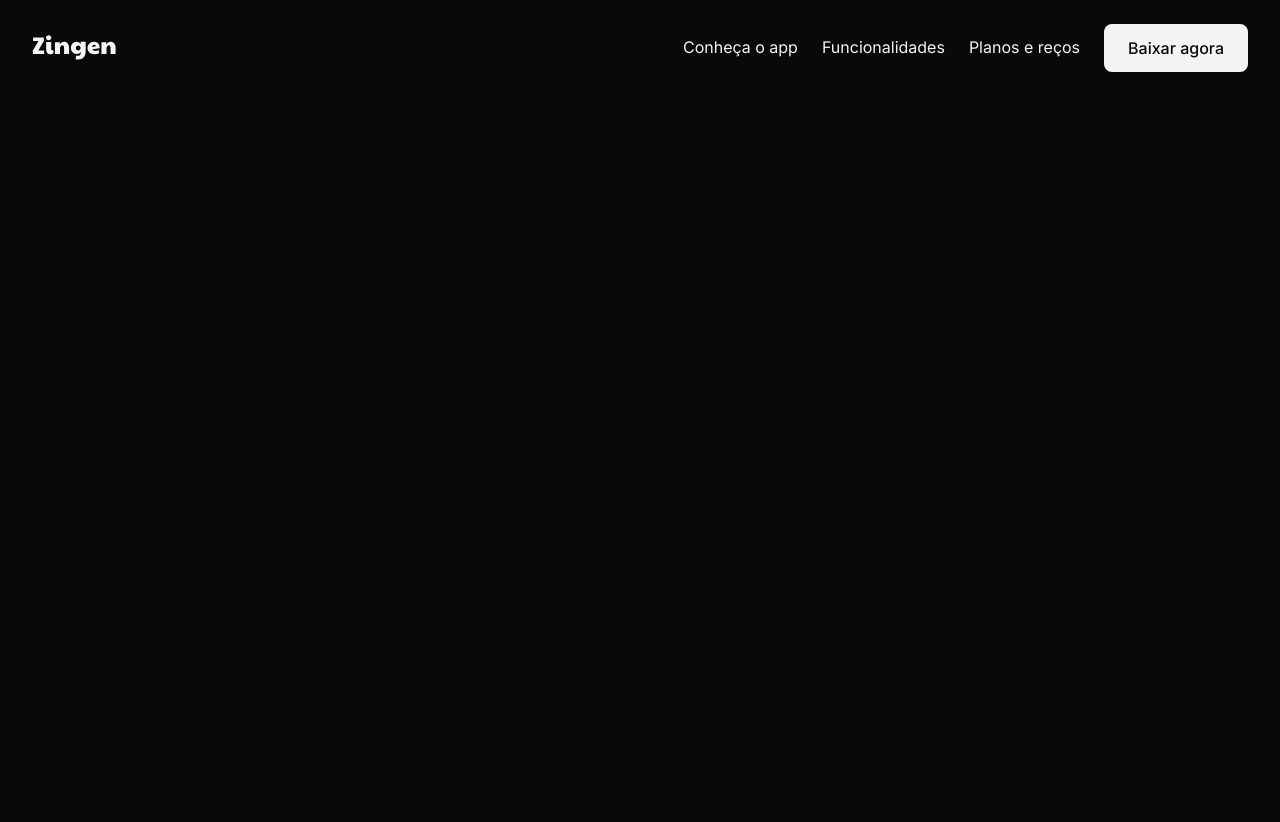
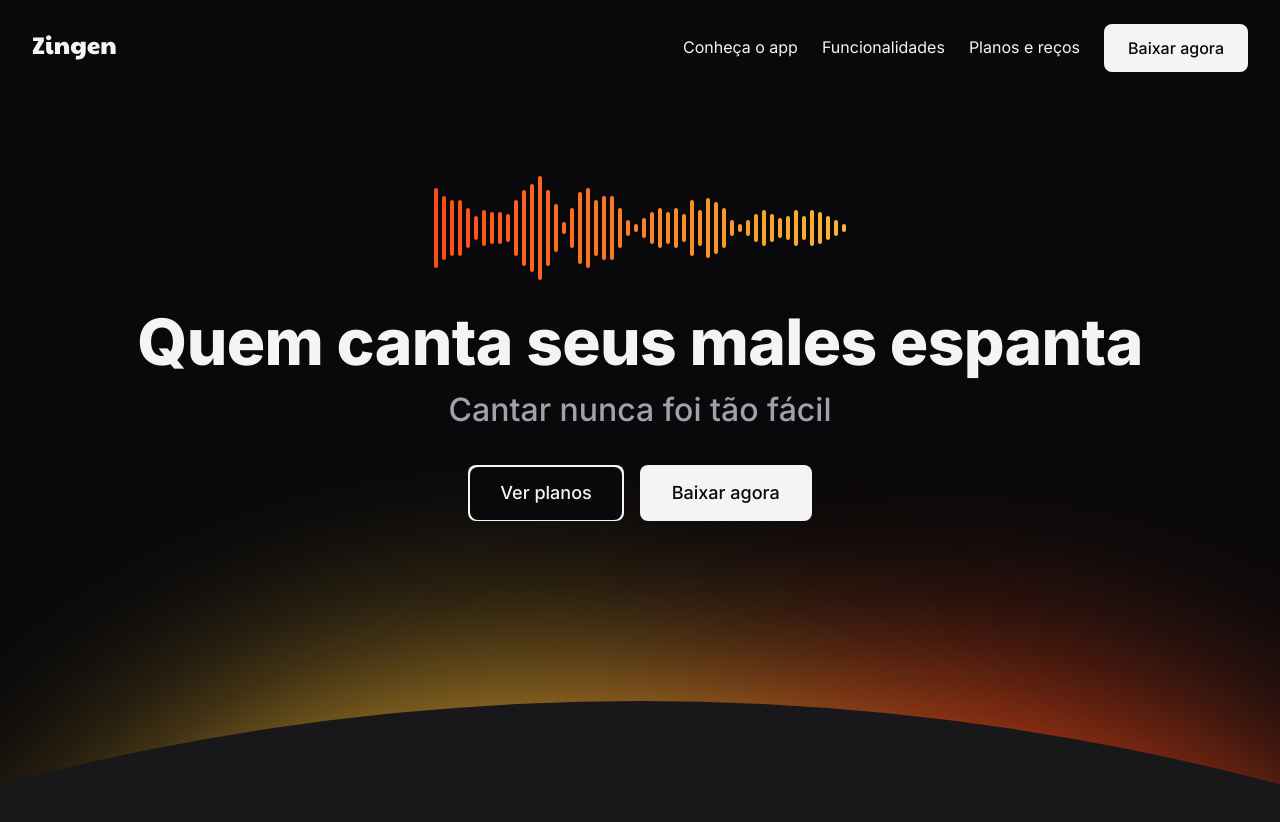
Before and after one commit to pedroVicto/zingen-lp, a plain HTML site: page index.html in a window 1280 px wide. Before the commit the page ends 800 px from the top, so only its background shows below. Drawn offline with Linux system fonts and the light colour scheme.

Commit message:
hero section

```diff
--- a/index.html
+++ b/index.html
@@ -22,5 +22,18 @@
             </nav>
         </div>
     </header>
+
+    <section id="hero">
+        <div class="container py-xl">
+            <img src="./assets/images/music-bars.svg" alt="">
+            <h1>Quem canta seus males espanta</h1>
+            <p>Cantar nunca foi tão fácil</p>
+
+            <div class="buttons flex items-center gap-1">
+                <a class="btn btn-md" aria-label="Ver planos"></a>
+                <a class="btn btn-md">Baixar agora</a>
+            </div>
+        </div>
+    </section>
 </body>
 </html>
--- /dev/null
+++ b/styles/hero.css
@@ -0,0 +1,44 @@
+#hero {
+    text-align: center;
+    background: url(../assets/images/bg-hero.svg) no-repeat bottom center/contain;
+    padding-bottom: 15rem;
+    & img[src*="music"] {
+        width: 12.875rem;
+    }
+
+    & h1 {
+        margin-top: 1rem;
+    }
+
+    & p {
+        font: var(--fw-md) var(--fs-lg)/1.4 var(--ff-sans);
+        color: var(--text-color-secondary);
+        margin-top: .5rem;
+    }
+
+    & .buttons {
+        justify-content: center;
+        margin-top: 2rem;
+    }
+}
+
+@media (width >= 80em) {
+    #hero {
+        & img[src*="music"] {
+        width: 25.75rem;
+        }
+    }
+
+    & h1 {
+        margin-top: 1.5rem;
+    }
+
+    & p {
+        margin-top: 1rem;
+        font-size: 2.5rem;
+    }
+
+    .buttons {
+        margin-top: 3rem;
+    }
+}
--- a/styles/index.css
+++ b/styles/index.css
@@ -3,3 +3,4 @@
 @import url(buttons.css);
 @import url(social.css);
 @import url(header.css);
+@import url(hero.css);
```
Also changed, not shown: assets/images/bg-hero.svg (added), assets/images/music-bars.svg (added).
